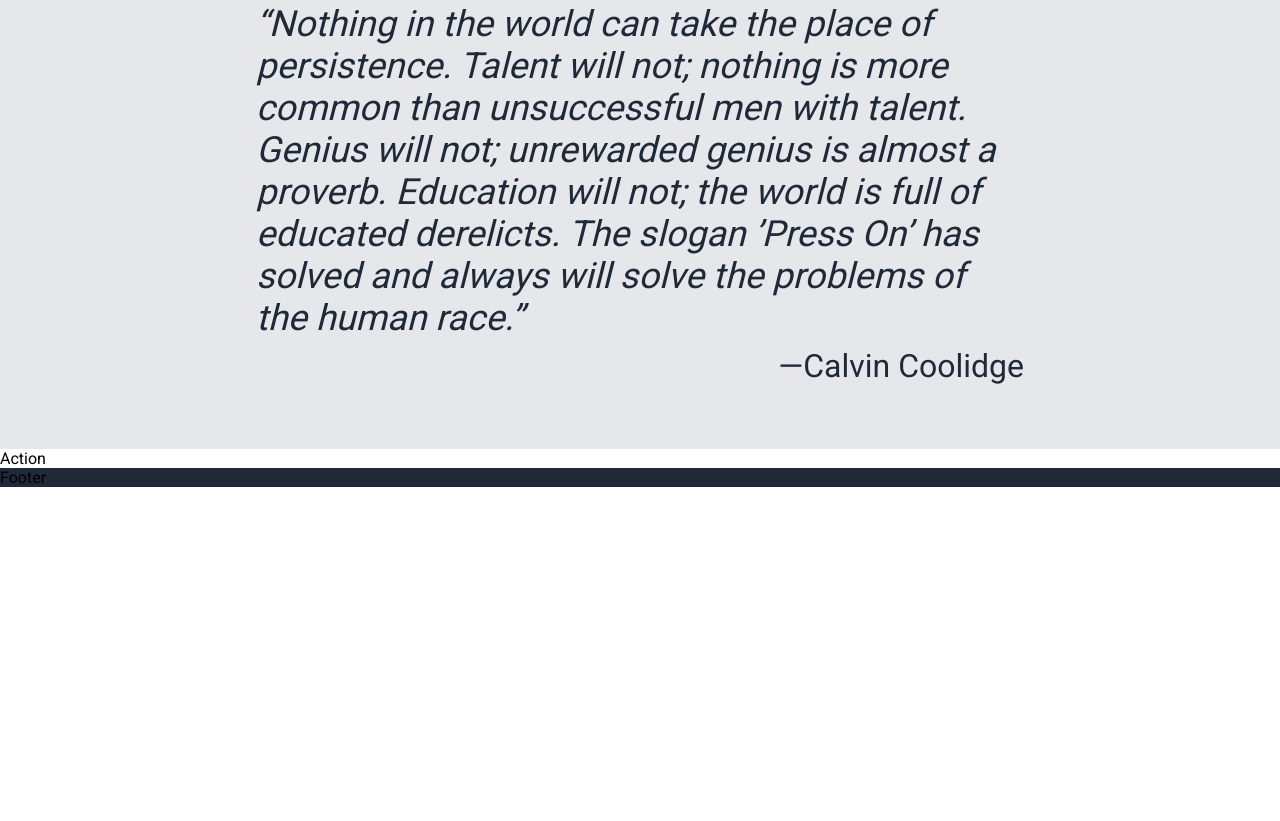
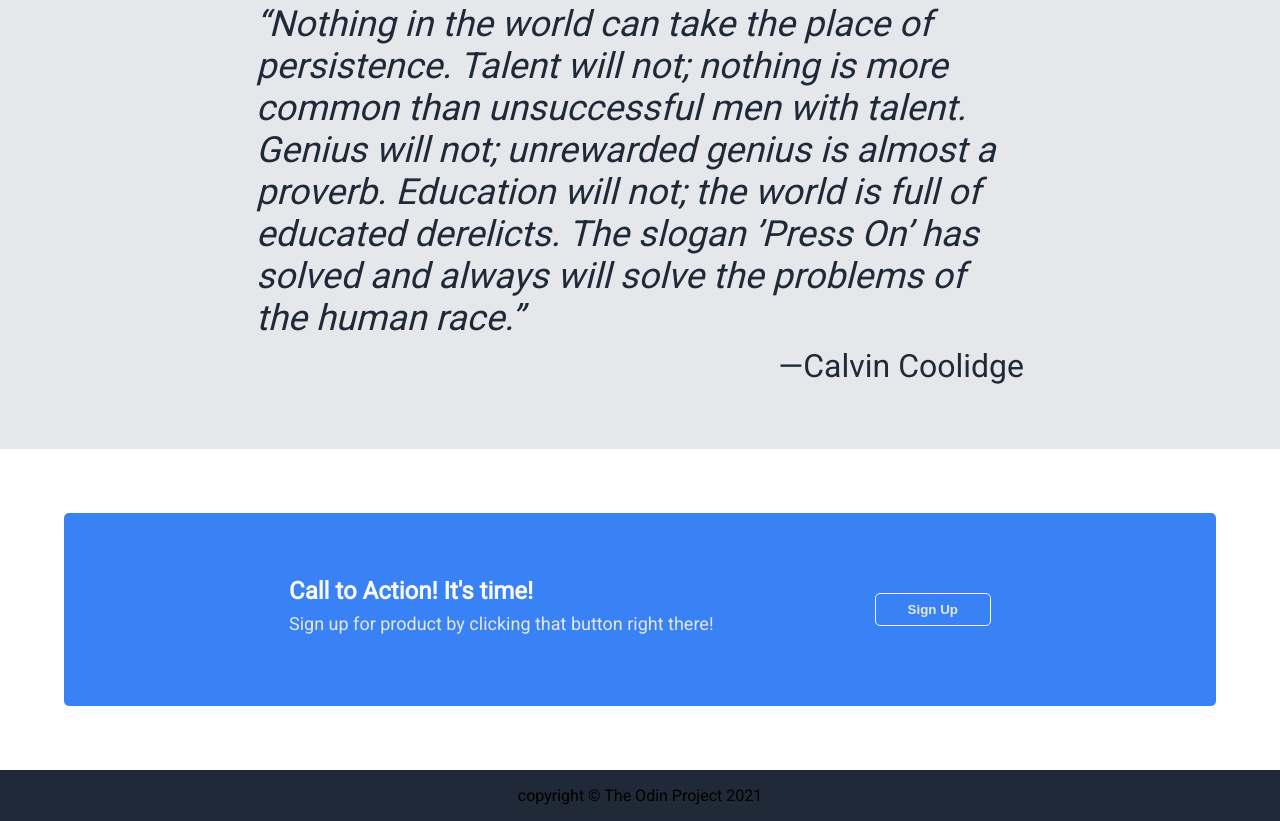
Before and after one commit to vpsines/landing-page, a plain HTML site: page index.html in a window 1280 px wide. Shown: the part 590-1411 px from the top of the page. Before the commit the page ends 1077 px from the top, so only its background shows below. Drawn offline with Linux system fonts and the light colour scheme.

Commit message:
Add action section and footer

```diff
--- a/index.html
+++ b/index.html
@@ -55,8 +55,16 @@
           <div class="author">—Calvin Coolidge</div>
         </div>
       </div>
-      <div class="action">Action</div>
+      <div class="action">
+        <div class="container">
+          <div class="text">
+            <div class="title">Call to Action! It's time!</div>
+            <div class="subtitle">Sign up for product by clicking that button right there!</div>
+          </div>
+          <button>Sign Up</button>
+        </div>
+      </div>
     </div>
-    <div class="footer">Footer</div>
+    <div class="footer">copyright © The Odin Project 2021</div>
   </body>
 </html>
--- a/styles.css
+++ b/styles.css
@@ -113,8 +113,43 @@ button {
   font-size: 32px;
 }
 
+.action {
+  padding: 64px;
+}
 
+.container {
+  display: flex;
+  justify-content: space-between;
+  background-color: #3882f6;
+  padding: 64px;
+  justify-content: space-evenly;
+  align-items: center;
+  border-radius:5px;
+}
+
+.text {
+  flex-shrink: 0;
+  display: flex;
+  flex-direction: column;
+
+  .title {
+    font-size: 24px;
+    color: #f9faf8;
+  }
+
+  .subtitle {
+      font-size: 18px;
+  }
+}
+
+.container button{
+  border:1px solid #f9faf8;
+  border-radius:5px;
+  flex-shrink:0;
+}
 
 .footer {
   background-color: #1f2937;
+  padding:16px 0;
+  text-align:center;
 }
```
Also changed, not shown: images/fruit1.jpg (added), images/fruit2.jpg (added), images/fruit3.jpg (added), images/fruit4.jpg (added), images/image-01.jpg (added).
